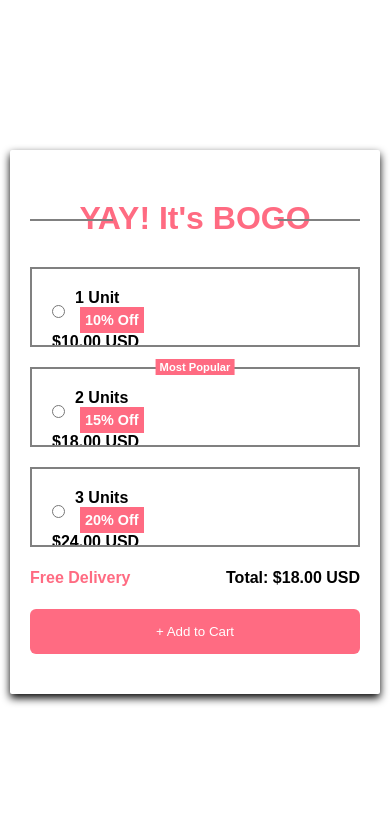
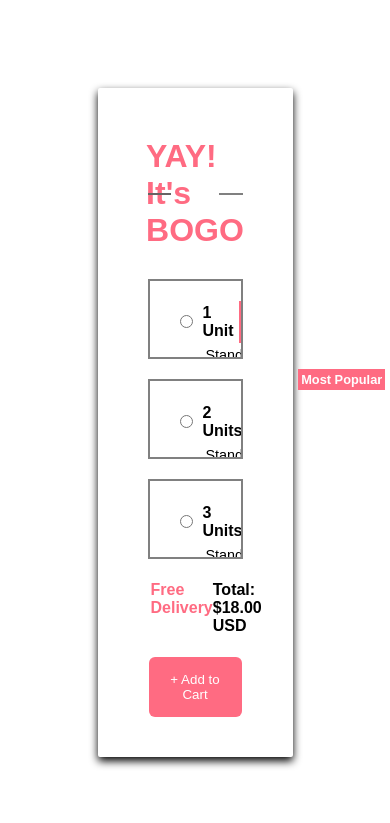
Before and after one commit to veenaprabhu92/Design, a plain HTML site: page index.html in a window 390 px wide. Drawn offline with Linux system fonts and the light colour scheme.

Commit message:
Update style.css

```diff
--- a/style.css
+++ b/style.css
@@ -11,16 +11,14 @@ body {
   align-items: center;
   justify-content: center;
   min-height: 100vh;
-  padding: 10px;
 }
 
 main {
   box-shadow: 0 4px 8px rgb(0, 0, 0);
   border-radius: 2px;
   overflow: hidden;
-  width: 100%;
-  max-width: 700px;
-  padding: 20px;
+  width: 50%;
+  padding: 20px 20px;
 }
 
 /* Style the outer container */
@@ -28,39 +26,43 @@ main {
   display: flex;
   justify-content: space-between;
   align-items: center;
-  margin: 10px 0;
+  margin: 10px;
   font-weight: bold;
 }
 
-/* Style Heading */
+/* Style Heading   */
+.hr-lines:before {
+  content: " ";
+  display: block;
+  height: 2px;
+  width: 25%;
+  position: absolute;
+  top: 50%;
+  left: 0;
+  background: rgb(104, 99, 99);
+}
+
 .hr-lines {
   position: relative;
   display: flex;
   justify-content: center;
   align-items: center;
   color: #ff6b82;
-  margin: 30px 0;
-  text-align: center;
+  margin: 30px;
 }
 
-.hr-lines:before, .hr-lines:after {
-  content: "";
+.hr-lines:after {
+  content: " ";
   height: 2px;
   width: 25%;
   background: grey;
+  display: block;
   position: absolute;
   top: 50%;
-}
-
-.hr-lines:before {
-  left: 0;
-}
-
-.hr-lines:after {
   right: 0;
 }
 
-/* Style the Units */
+/*  Style the Units */
 .radio-container {
   display: flex;
   align-items: center;
@@ -72,6 +74,7 @@ main {
 
 .label-container {
   display: flex;
+  flex-direction: row;
   align-items: center;
 }
 
@@ -107,49 +110,51 @@ main {
   position: absolute;
   background-color: #ff6b82;
   color: white;
-  margin: -22px 0;
+  margin: -22px 33%;
   padding: 3px;
   white-space: nowrap;
   font-size: 0.8rem;
-  left: 50%;
-  transform: translateX(-50%);
 }
 
-/* Style the Size and Color container */
+/* Style the  Size n Color container */
 .chart-container {
   display: flex;
   flex-direction: column;
   align-items: center;
   margin: 15px 6px;
-  width: 100%;
+  width: 50%;
   font-size: 0.9rem;
 }
 
 /* Style the row */
 .chart-row {
   display: flex;
-  justify-content: space-between;
   margin-bottom: 10px;
-  width: 100%;
 }
 
 /* Style the heading */
-.chart-heading, .chart-data {
+.chart-heading {
   padding: 2px 15px;
-  width: 50%;
+  text-align: right;
+}
+
+/* Style the data */
+.chart-data {
+  padding: 1px;
+  text-align: center;
 }
 
 /* Style the select elements */
 select {
-  width: 100%;
+  width: 90%;
   padding: 2px 3px;
 }
 
-/* Style the Total Amount */
+/* Style the Total Amt */
 .total-amount {
   display: flex;
   justify-content: space-between;
-  margin: 22px 0;
+  margin: 22px 33px;
   font-weight: bold;
 }
 
@@ -169,7 +174,7 @@ select {
 }
 
 .rm-space {
-  margin: 20px 0;
+  margin: 20px 31px;
 }
 
 /* Style Section elements Visibility */
@@ -182,41 +187,10 @@ select {
   padding: 10px 20px;
   border: 2px solid grey;
   transition: all 0.5s ease-out;
-  margin: 20px 0;
+  margin: 20px 30px;
 }
 
 .unit-section:hover {
   border: 2px solid #ff6b82;
   background-color: #fff9fa;
 }
-
-/* Responsive styles */
-@media (max-width: 768px) {
-  .chart-row {
-    flex-direction: column;
-    align-items: flex-start;
-  }
-
-  .container {
-    flex-direction: column;
-    align-items: flex-start;
-  }
-
-  .prices-container {
-    text-align: left;
-    width: 100%;
-  }
-}
-
-@media (max-width: 480px) {
-  .label-container {
-    flex-direction: column;
-    align-items: flex-start;
-  }
-
-  #pop {
-    font-size: 0.7rem;
-    padding: 2px 4px;
-    margin: -20px 0;
-  }
-}
```
